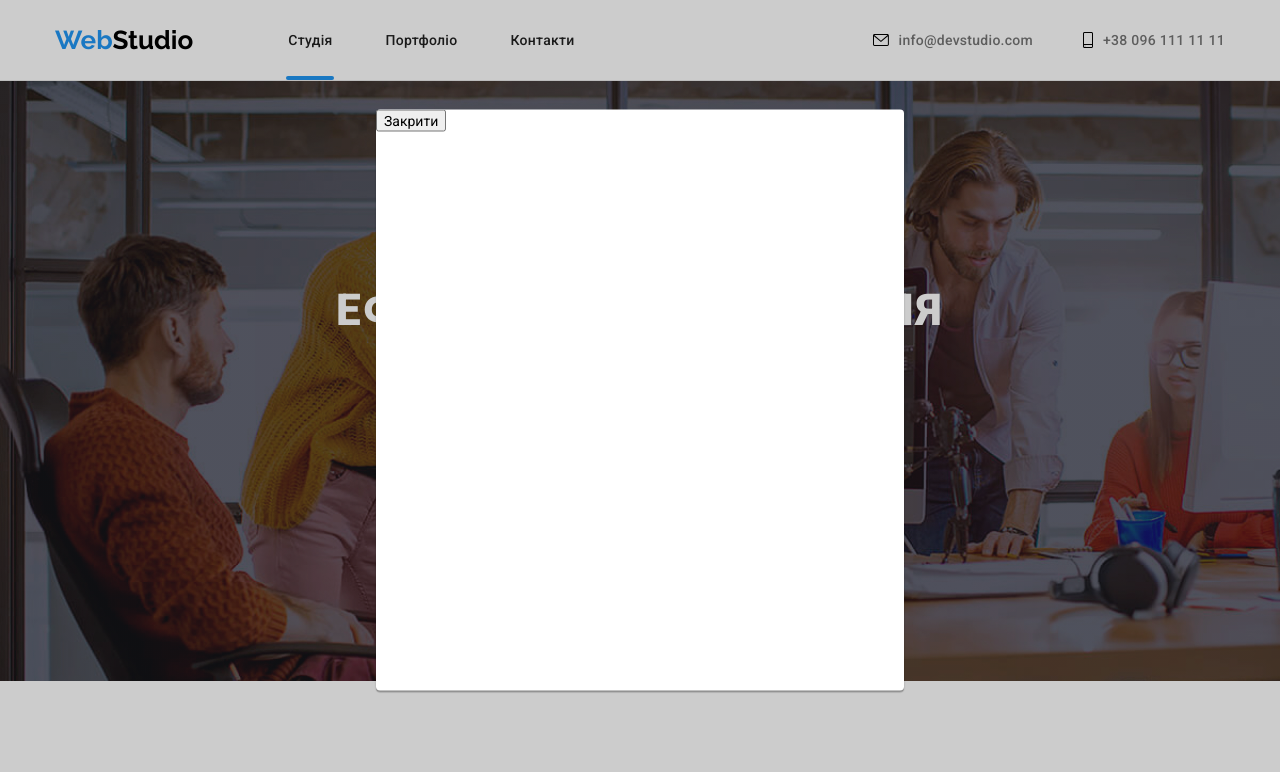
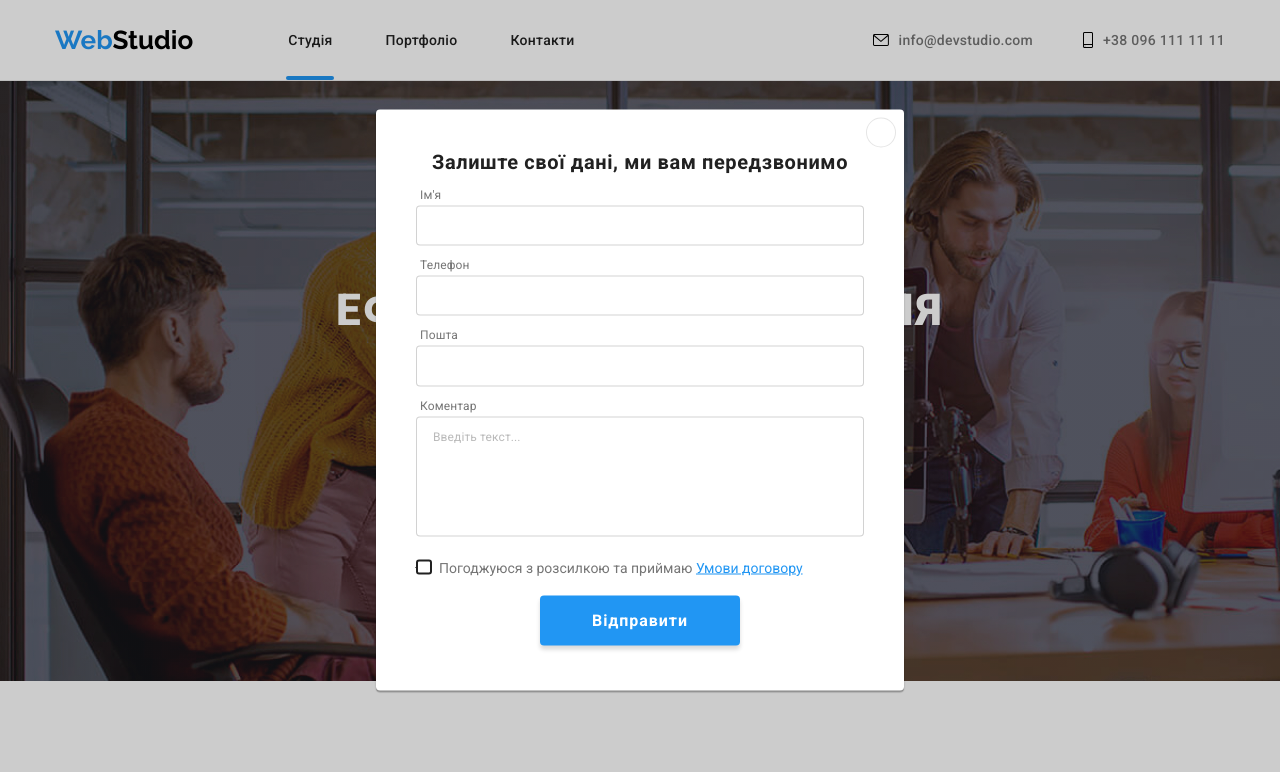
Before and after one commit to Polyhalov/practice, a plain HTML site: page index.html in a window 1280 px wide. Both pictures are taken after a click on the button "Замовити послугу". Shown: the top 772 px of the page. Drawn offline with nearby package versions, Linux system fonts and the light colour scheme.

Commit message:
dz6(50%)

```diff
--- a/css/style.css
+++ b/css/style.css
@@ -610,6 +610,10 @@ box-shadow: 0px 1px 1px 0px rgba(0, 0, 0, 0.12), 0px 4px 4px 0px rgba(0, 0, 0, 0
 }
 
 .modal{
+    padding-left: 40px;
+    padding-right: 40px;
+    padding-bottom: 40px;
+    padding-top: 40px;
     position: absolute;
     top: 50%;
     left: 50%;
@@ -622,3 +626,153 @@ box-shadow: 0px 1px 1px 0px rgba(0, 0, 0, 0.12), 0px 4px 4px 0px rgba(0, 0, 0, 0
     transform: translate(-50%, -50%) scale(1);
     transition: transform 250ms cubic-bezier(0.4, 0, 0.2, 1);
 }
+.modal .title {
+    color: #212121;
+        text-align: center;
+        font-size: 20px;
+        font-weight: 700;
+        line-height: normal;
+        letter-spacing: 0.6px;
+        margin: 0;
+        margin-bottom: 12px;
+}
+.close-button{
+    display: block;
+    cursor: pointer;
+    position: absolute;
+    width: 30px;
+    height: 30px;
+    background-color: var(--primary-white-color);
+    border-radius: 50%;
+    top: 8px;
+    right: 8px;
+    border: 1px solid rgba(0, 0, 0, 0.10);
+    padding: 0;
+}
+.icon-close{
+    display: flex;
+        align-items: center;
+        justify-content: center;
+}
+.close-button:hover, .close-button:focus{
+    fill: var(--accent-color);
+}
+
+.label{
+    color:var(--primary-text-color);
+        font-size: 12px;
+        font-style: normal;
+        font-weight: 400;
+        line-height: normal;
+        letter-spacing: 0.12px;
+        margin-left: 4px;
+}
+.field{
+    position: relative;
+    margin-bottom: 10px;
+    margin-top: 4px;
+}
+.form-input{
+    width: 100%;
+    padding-top: 11px;
+    padding-bottom: 11px;
+    padding-right: 12px;
+    padding-left: 40px;
+    border-radius: 4px;
+    border: 1px solid rgba(33, 33, 33, 0.20);
+}
+.icon-svg{
+    position: absolute;
+    top: 11px;
+    left: 12px;
+}
+
+.form-input:hover{
+    border: 1px solid var(--accent-color);
+    cursor: pointer;
+}
+.form-input:hover + .icon-svg{
+    fill:var(--accent-color)
+}
+
+.form-textarea{
+    height: 120px;
+    width: 100%;
+    border-radius: 4px;
+    border: 1px solid rgba(33, 33, 33, 0.20);
+    resize: none;
+    padding-top: 12px;
+    padding-bottom: 12px;
+    padding-left: 16px;
+    padding-right: 16px;
+    margin-bottom: 10px;
+}
+.form-textarea::placeholder {
+    color: rgba(117, 117, 117, 0.50);
+        font-family: Roboto;
+        font-size: 12px;
+        font-style: normal;
+        font-weight: 400;
+        line-height: normal;
+        letter-spacing: 0.12px;
+}
+.form-textarea:hover, .form-textarea:focus{
+    border: 1px solid var(--accent-color);
+    cursor: pointer;
+}
+.policy{
+    display: flex;
+}
+.check{
+    display: flex;
+    appearance: none;
+    align-items: center;
+
+}
+.check-input{
+    position: absolute;
+        width: 1px;
+        height: 1px;
+        margin: -1px;
+        border: 0;
+        padding: 0;
+}
+.custom-check{
+    align-items: center;
+    display: flex;
+    width: 16px;
+    height: 15px;
+    border: 2px solid var(--title-text-color);
+    margin-right: 7px;
+    border-radius: 3px;
+}
+.check-input:checked + .custom-check{
+    background-color: var(--accent-color);
+    border-color: transparent;
+}
+.policy-link{
+    color: var(--accent-color);
+}
+.policy-link:hover{
+    text-decoration: none;
+}
+.submit-button{
+    text-align: center;
+    margin-top: 20px;
+}
+.btn{
+    background-color: var(--accent-color);
+        color: var(--primary-white-color);
+        font-size: 16px;
+        font-weight: 700;
+        line-height: 1.9;
+        letter-spacing: 0.06em;
+        text-align: center;
+        padding: 10px 52px;
+        border-color: transparent;
+        border: 0;
+        box-shadow: 0px 4px 4px rgba(0, 0, 0, 0.15);
+        border-radius: 4px;
+        cursor: pointer;
+        transition: background-color 250ms cubic-bezier(0.4, 0, 0.2, 1);
+}
--- a/index.html
+++ b/index.html
@@ -365,7 +365,59 @@
     </footer>
     <div class="backdrop is-hidden" data-modal>
         <div class="modal">
-            <button type="button" data-modal-close>Закрити</button>
+            <h3 class="title">Залиште свої дані, ми вам передзвонимо</h3>
+            <form>
+                <label class="label" for="name">Ім'я</label>
+                <div class="field">
+                    <input class="form-input" type="text" id="name">
+                    <div class="icon-svg">
+                        <svg width="18" height="18">
+                            <use href="./images/icon.svg#icon-person-black"></use>
+                        </svg>
+                    </div>
+                </div>
+                <label class="label" for="tel">Телефон</label>
+                <div class="field">
+                    <input class="form-input" type="text" id="tel">
+                    <div class="icon-svg">
+                        <svg width="18" height="18">
+                            <use href="./images/icon.svg#icon-phone-black"></use>
+                        </svg>
+                    </div>
+                </div>
+                <label class="label" for="mail">Пошта</label>
+                <div class="field">
+                    <input class="form-input" type="text" id="mail">
+                    <div class="icon-svg">
+                        <svg width="18" height="18">
+                            <use href="./images/icon.svg#icon-email-black"></use>
+                        </svg>
+                    </div>
+                </div>
+                <label class="label" for="comment">Коментар</label>
+                <div class="field">
+                    <textarea class="form-textarea" name="comment" placeholder="Введіть текст..."></textarea>
+                </div>
+                <label class="check" for="check">
+                    <input class="check-input" type="checkbox" name="check" id="check">
+                    <div class="custom-check">
+                        <svg width="16" height="15">
+                            <use href="./images/icon.svg#icon-icon-check"></use>
+                        </svg>
+                    </div>
+                    Погоджуюся з розсилкою та приймаю&nbsp;<span><a class="policy-link" href="">Умови договору</a></span>
+                </label>
+                <div class="submit-button">
+                    <button class="btn" type="button">Відправити</button>
+                </div>
+            </form>
+            <button type="button" class="close-button" data-modal-close>
+                <div class="icon-close">
+                    <svg  width="18" height="18">
+                        <use href="./images/icon.svg#icon-close"></use>
+                    </svg>
+                </div>
+            </button>
         </div>
     </div>
     <script src="./js/modal.js"></script>
```
Also changed, not shown: images/icon.svg, images/symbol-defs.svg (added).
